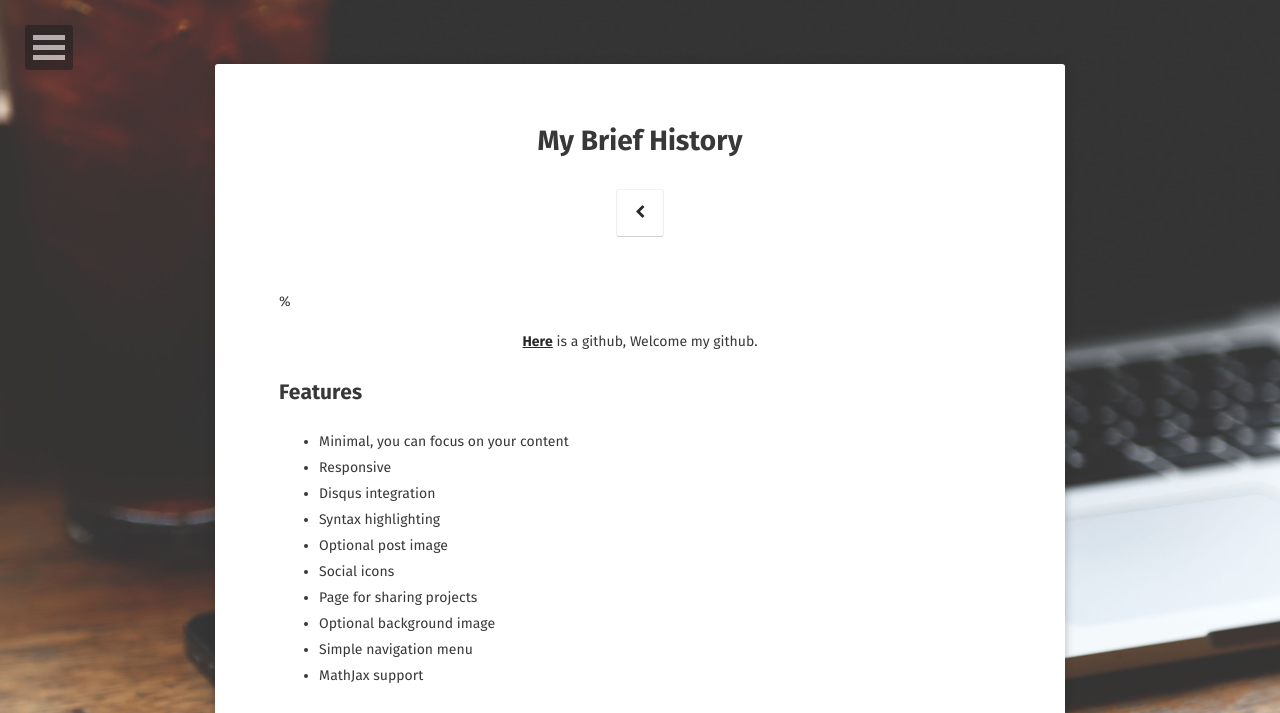
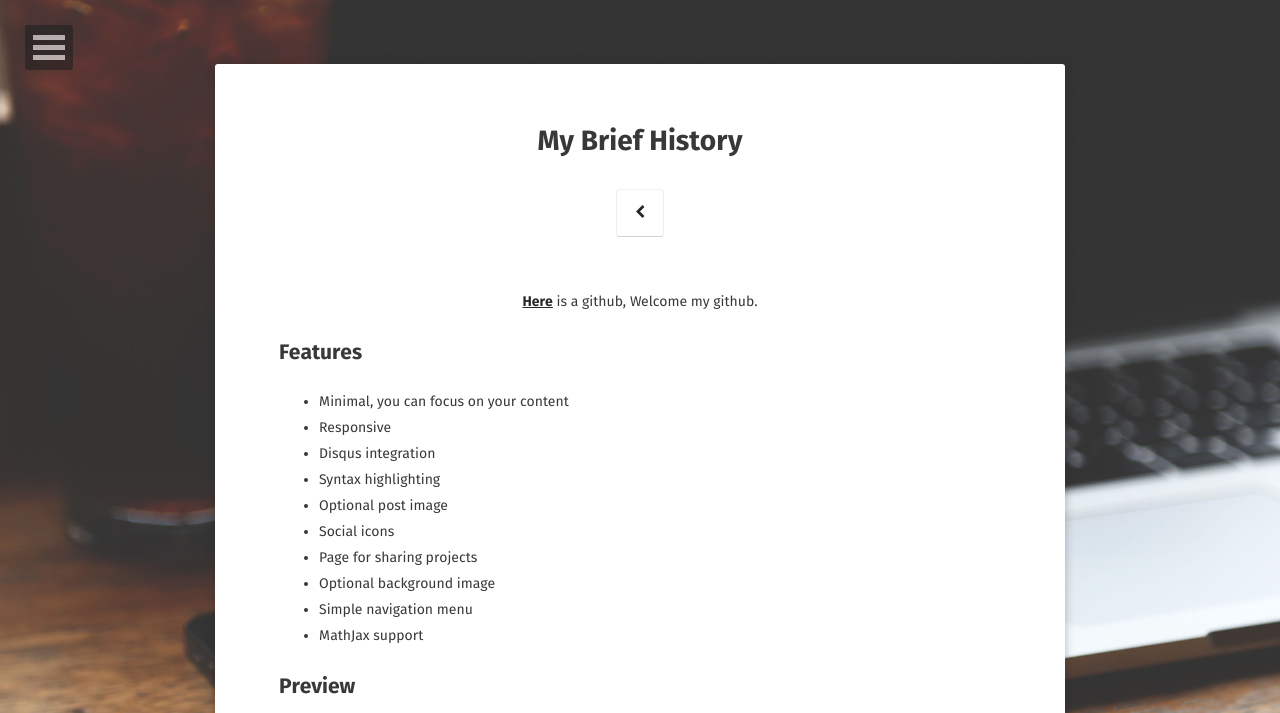
Before and after one commit to JongCheon-Park/JongCheon-Park.github.io, a Jekyll site: the page built from about/index.md, in a window 1280 px wide, cut to the strip 0-713 px from the top of the page. Built offline with Jekyll 4.4.1, drawn with Linux system fonts in a browser that asks for light colours; some web fonts are replaced.

```diff
--- a/about/index.md
+++ b/about/index.md
@@ -6,7 +6,7 @@ date: 2021-08-09
 comments: false
 ---
 
-%<center><a href="https://github.com/JongCheon-Park/"><b>Here</b></a> is a github, Welcome my github.</center>
+<center><a href="https://github.com/JongCheon-Park/"><b>Here</b></a> is a github, Welcome my github.</center>
 
 ## Features
 * Minimal, you can focus on your content
```
